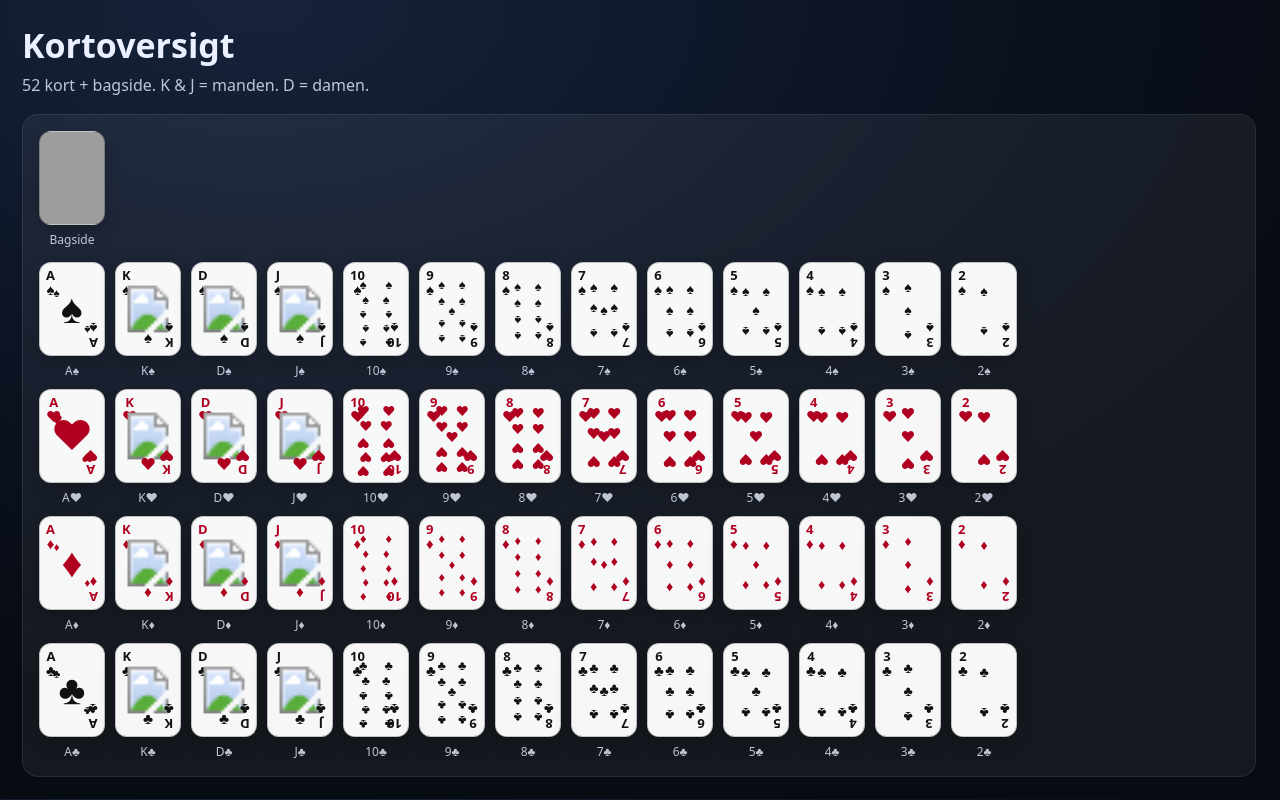
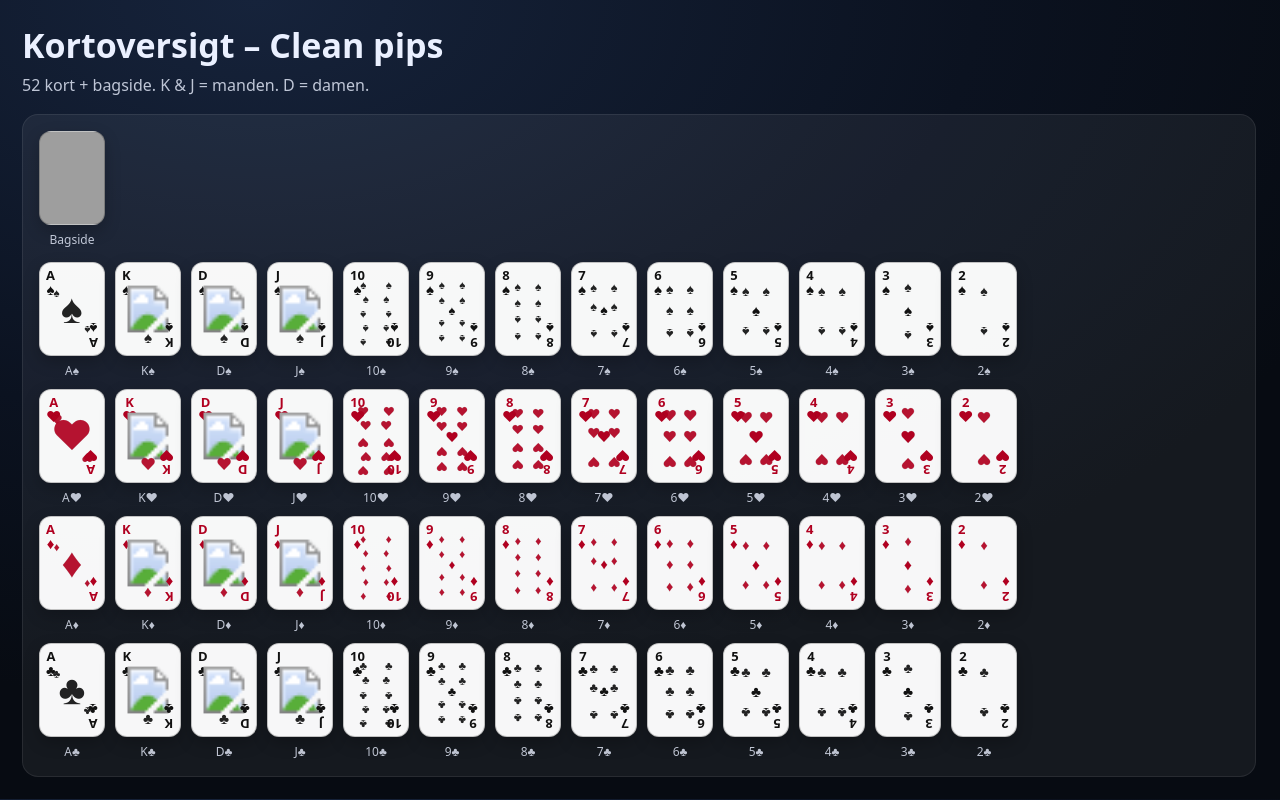
Before and after one commit to 2rd976w26x-hub/test, a website: page dev/cards_gallery.html in a window 1280 px wide. Drawn offline with Linux system fonts and the light colour scheme; grey boxes are pictures that could not be loaded.

Commit message:
Add files via upload

```diff
--- a/cardkit/cardkit.css
+++ b/cardkit/cardkit.css
@@ -47,7 +47,10 @@
 }
 .cardface-svg .pip{
   fill: currentColor;
-  font-weight: 900;
+  stroke: rgba(255,255,255,.6);
+  stroke-width: 0.55px;
+  paint-order: stroke fill;
+  font-weight: 700;
   font-family: ui-sans-serif, system-ui, -apple-system, Segoe UI, Roboto, Arial;
 }
 
@@ -59,3 +62,7 @@
 }
 .playingcard.back .corner,
 .playingcard.back .cardface-svg{ display:none !important; }
+
+.playingcard.red .cardface-svg .pip{
+  stroke: rgba(0,0,0,.22);
+}
--- a/cardkit/cardkit.js
+++ b/cardkit/cardkit.js
@@ -64,15 +64,16 @@ export function buildCardSVG(card){
   const suit = card.suit;
   const rank = card.rank;
 
-  function pip(x, y, size, rotate){
+  function pip(x, y, size, rotate, emphasis=false){
     const t = document.createElementNS(NS, "text");
     t.setAttribute("x", String(x));
     t.setAttribute("y", String(y));
     t.setAttribute("text-anchor", "middle");
     t.setAttribute("dominant-baseline", "middle");
-    t.setAttribute("font-size", String(size));
+    t.setAttribute("font-size", String(emphasis ? (size + 2) : size));
     t.setAttribute("class", "pip");
     t.textContent = suit;
+    t.setAttribute("opacity", emphasis ? "1" : "0.92");
     if (rotate) t.setAttribute("transform", `rotate(${rotate} ${x} ${y})`);
     svg.appendChild(t);
   }
@@ -106,20 +107,24 @@ export function buildCardSVG(card){
   const n = parseInt(rank, 10);
   const layouts = {
     2:  [[50, 44],[50, 104]],
-    3:  [[50, 38],[50, 74],[50, 110]],
+    3:  [[50, 38],[50, 74, true],[50, 110]],
     4:  [[34, 44],[66, 44],[34, 104],[66, 104]],
-    5:  [[34, 44],[66, 44],[50, 74],[34, 104],[66, 104]],
+    5:  [[34, 44],[66, 44],[50, 74, true],[34, 104],[66, 104]],
     6:  [[34, 40],[66, 40],[34, 74],[66, 74],[34, 108],[66, 108]],
-    7:  [[34, 38],[66, 38],[34, 68],[66, 68],[50, 74],[34, 108],[66, 108]],
+    7:  [[34, 38],[66, 38],[34, 68],[66, 68],[50, 74, true],[34, 108],[66, 108]],
     8:  [[34, 36],[66, 36],[34, 62],[66, 62],[34, 86],[66, 86],[34, 112],[66, 112]],
-    9:  [[34, 34],[66, 34],[34, 58],[66, 58],[50, 74],[34, 92],[66, 92],[34, 116],[66, 116]],
+    9:  [[34, 34],[66, 34],[34, 58],[66, 58],[50, 74, true],[34, 92],[66, 92],[34, 116],[66, 116]],
     10: [[30, 34],[70, 34],[34, 56],[66, 56],[30, 78],[70, 78],[34, 100],[66, 100],[30, 122],[70, 122]],
   };
   const pts = layouts[n] || [[50,74]];
-  for (const [x,y] of pts){
+  for (const item of pts){
+    const x = item[0], y = item[1], emphasis = !!item[2];
     const rot = (y > 74) ? 180 : 0;
-    const size = (n >= 8) ? 20 : 22;
-    pip(x, y, size, rot);
+
+    // Clean sizing: more pips => smaller, to avoid "clumps"
+    const size = (n >= 9) ? 18 : (n >= 8 ? 19 : (n >= 7 ? 20 : 22));
+
+    pip(x, y, size, rot, emphasis);
   }
   return svg;
 }
--- a/dev/cards_gallery.html
+++ b/dev/cards_gallery.html
@@ -3,7 +3,7 @@
 <head>
   <meta charset="UTF-8" />
   <meta name="viewport" content="width=device-width, initial-scale=1.0" />
-  <title>Kortoversigt – 52 + bagside</title>
+  <title>Kortoversigt – Clean pips (52 + bagside)</title>
   <link rel="stylesheet" href="../cardkit/cardkit.css" />
   <style>
     body{
@@ -44,7 +44,7 @@
   </style>
 </head>
 <body>
-  <h1>Kortoversigt</h1>
+  <h1>Kortoversigt – Clean pips</h1>
   <div class="sub">52 kort + bagside. K & J = manden. D = damen.</div>
 
   <div class="panel">
```
